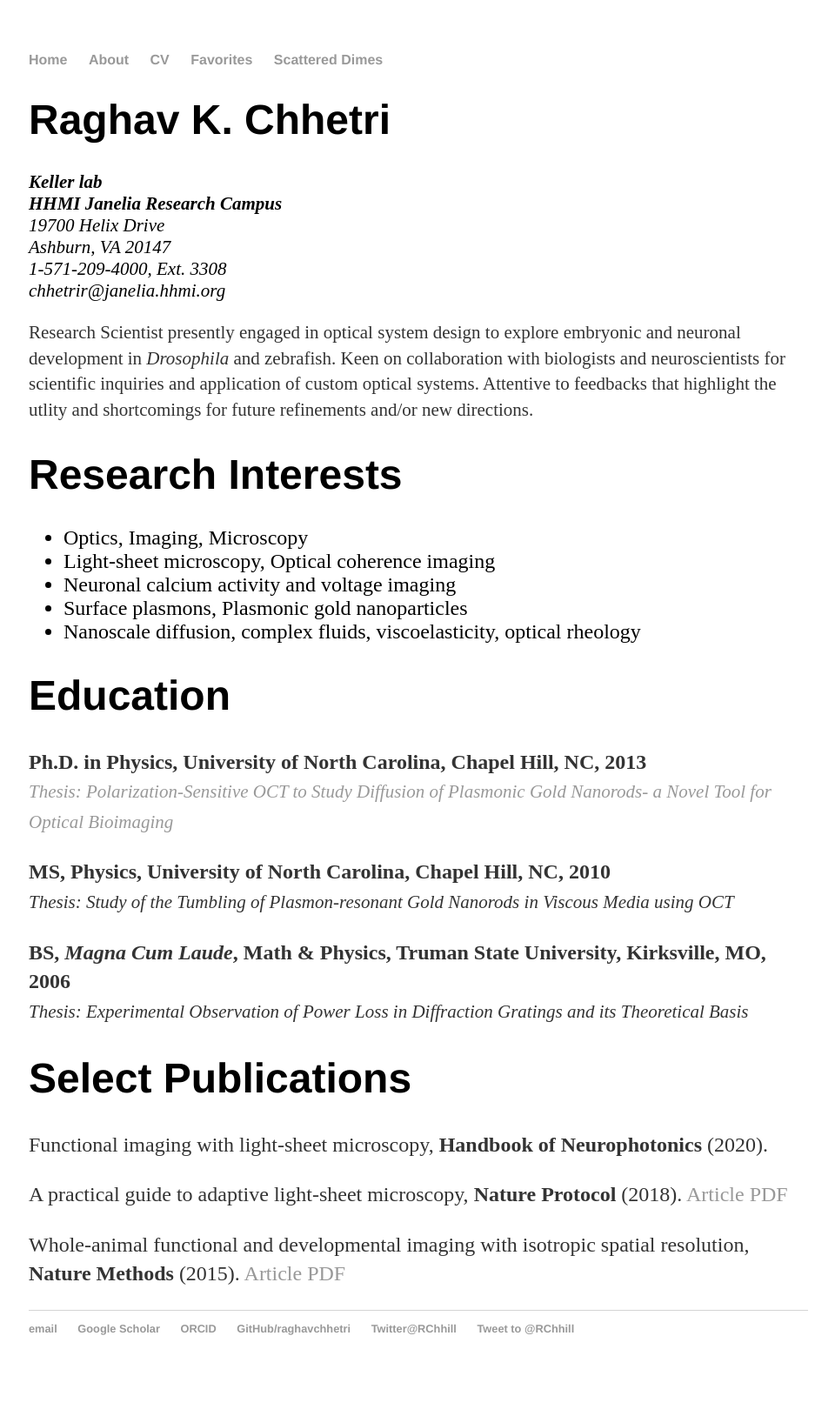
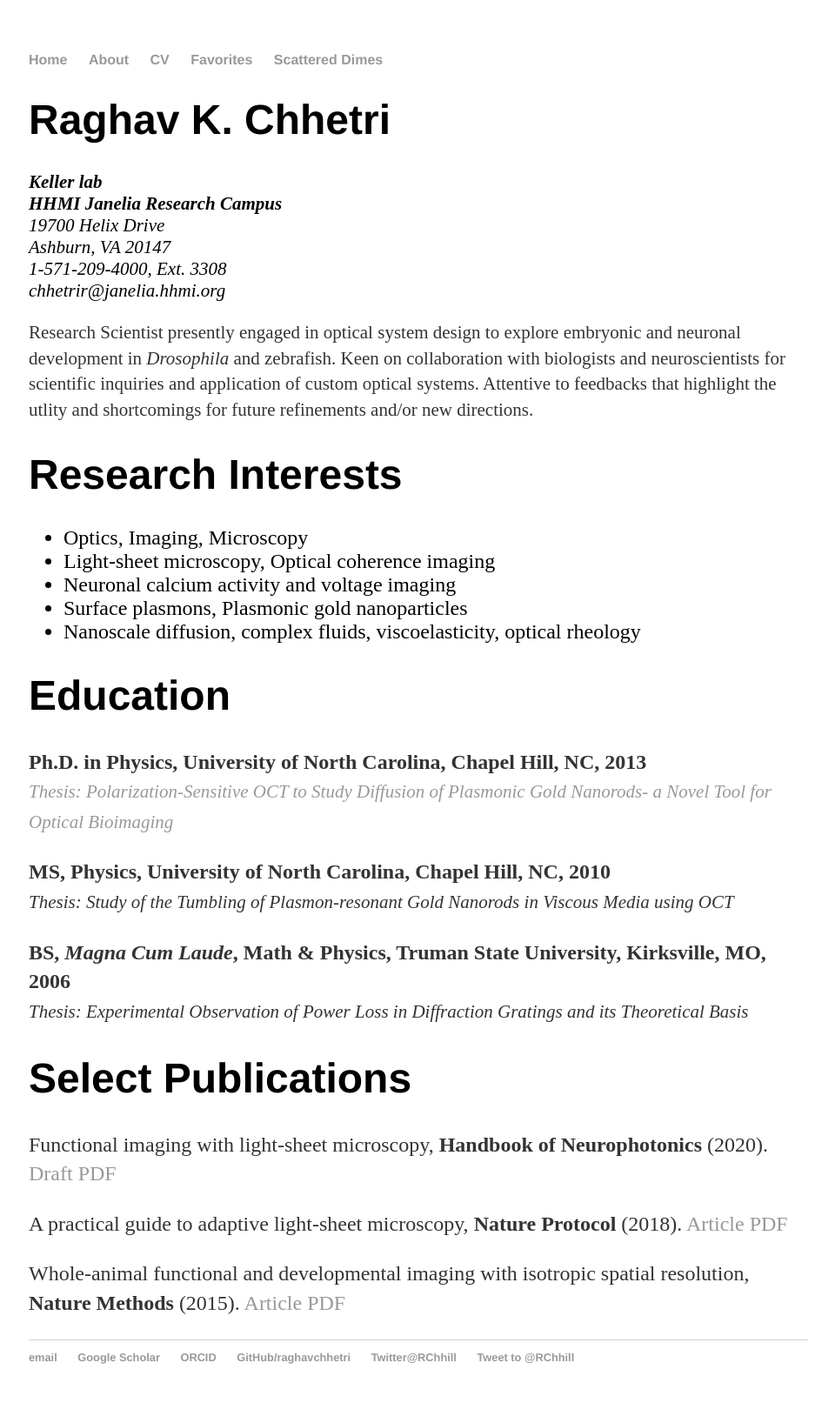
Before and after one commit to raghavchhetri/raghavchhetri.github.io, a Jekyll site: the page built from cv/index.html, in a window 1280 px wide. Shown: the whole page at 87% size, without its empty margins (159-1119 px from the left). Built offline with Jekyll 4.4.1, drawn with Linux system fonts in a browser that asks for light colours; comment, search, counter and statistics services are not loaded; before the commit the page ends 1595 px from its top, so only the background shows below that.

Commit message:
Update index.html

```diff
--- a/cv/index.html
+++ b/cv/index.html
@@ -44,6 +44,7 @@ title: Raghav Chhetri's CV
 		<h1>Select Publications</h1>
 		<p> Functional imaging with light-sheet microscopy,
 			<strong>Handbook of Neurophotonics</strong> (2020).
+			<a href="https://github.com/raghavchhetri/raghavchhetri.github.io/blob/master/pdf/BookChapter.pdf">Draft PDF </a>
 
 		<p> A practical guide to adaptive light-sheet microscopy,
 			<strong>Nature Protocol</strong> (2018).
```
